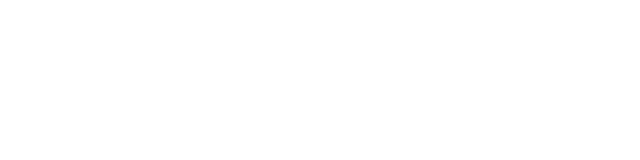
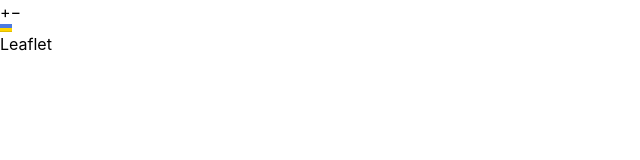
Before and after one commit to MitheleshYadav/ttmcopy, a React (Vite) app in the folder Front/: page /location in a window 1280 px wide. Before the commit this address had no page. Shown: the top 160 px of the page, without its empty margins (0-640 px from the left). Built offline with nearby package versions, Linux system fonts and the light colour scheme.

Commit message:
checking

```diff
--- /dev/null
+++ b/Front/Components/Location.jsx
@@ -0,0 +1,9 @@
+import { MapContainer } from "react-leaflet";
+
+function Location(){
+    return (
+        <MapContainer></MapContainer>
+    )
+}
+
+export default Location;
--- a/Front/src/App.jsx
+++ b/Front/src/App.jsx
@@ -1,18 +1,8 @@
-import { BrowserRouter, Routes, Route } from "react-router-dom";
-import Landing from '../Components/Landing.jsx'
-import Signup from '../Components/Signup.jsx'
-import Login from '../Components/Login.jsx'
 import Location from '../Components/Location.jsx'
 
 function App() {
   return(
-    <BrowserRouter>
-      <Routes>
-        <Route path="/" element={<><Landing /></>} />
-        <Route path="/signup" element={<Signup />} />
-        <Route path="/login" element={<Login />} />
-      </Routes>
-    </BrowserRouter>
+    <Location></Location>
   );
 }
 
```
